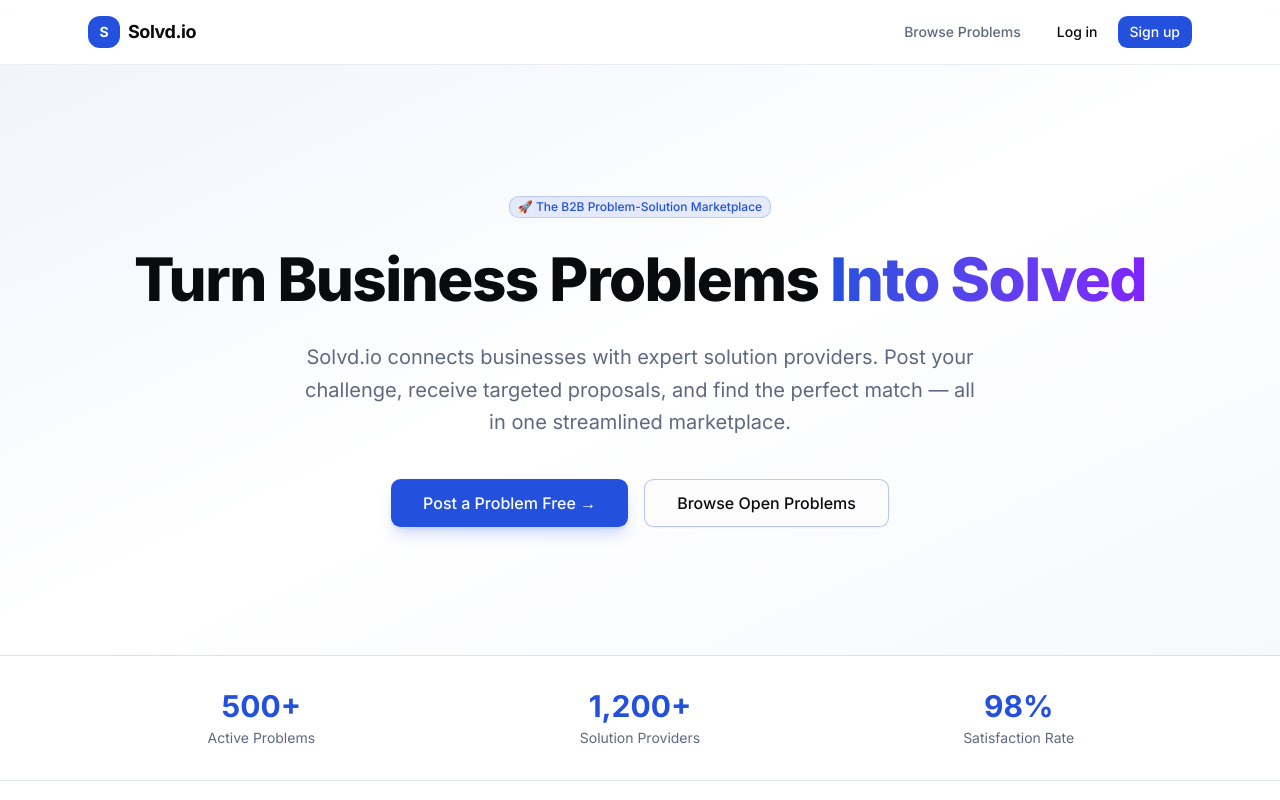
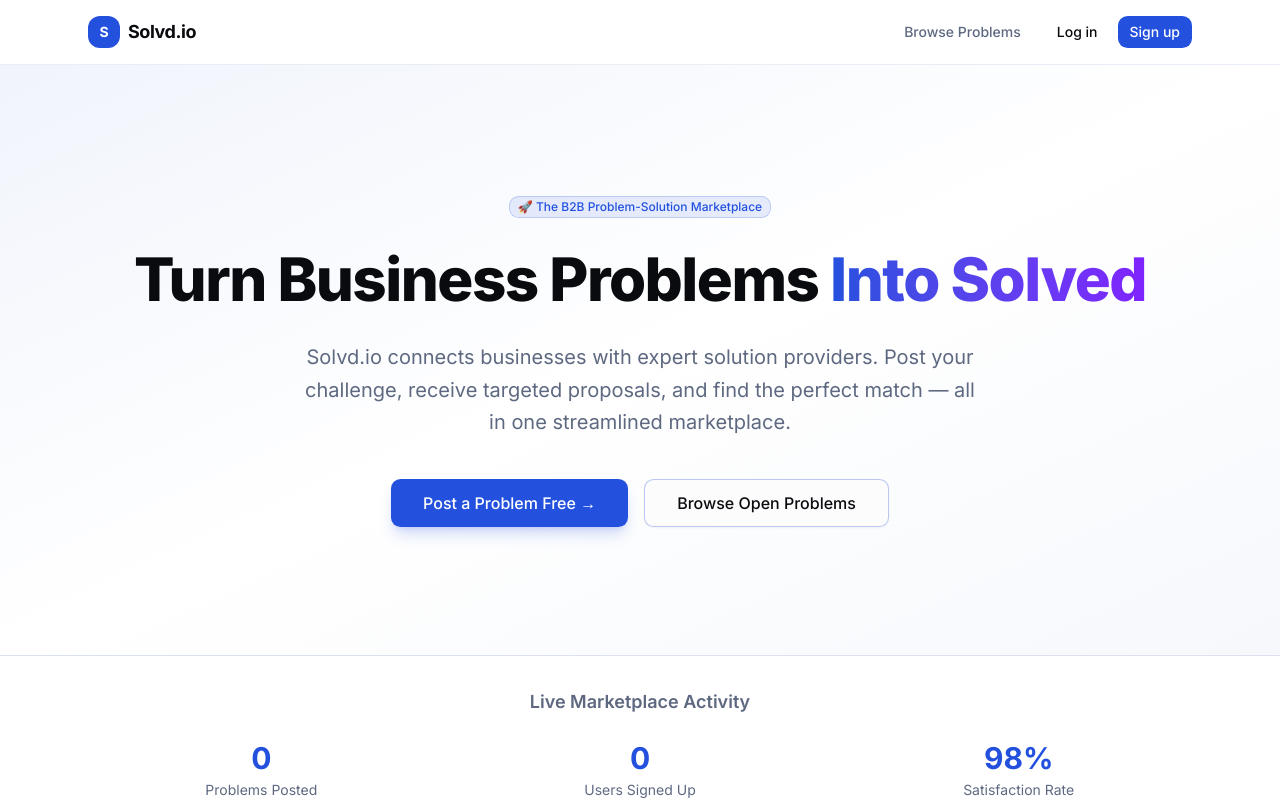
Before and after one commit to thecarlover/Opportunity_exchange, a Next.js app: page / in a window 1280 px wide. Shown: the top 800 px of the page. Built offline with nearby package versions, Linux system fonts and the light colour scheme; no server answers; the database is empty.

Commit message:
feat: add real-time marketplace stats to landing page

```diff
--- a/app/page.tsx
+++ b/app/page.tsx
@@ -1,6 +1,7 @@
 import Link from "next/link";
 import { Button } from "@/components/ui/button";
 import { Badge } from "@/components/ui/badge";
+import { prisma } from "@/lib/prisma";
 
 const CATEGORIES = [
   "Technology",
@@ -40,7 +41,14 @@ const FEATURES = [
   },
 ];
 
-export default function HomePage() {
+export default async function HomePage() {
+  const [totalProblems, totalProviders, totalBusinesses] = await Promise.all([
+    prisma.problem.count(),
+    prisma.user.count({ where: { role: "SOLUTION_PROVIDER" } }),
+    prisma.user.count({ where: { role: "BUSINESS" } })
+  ]);
+  const totalUsers = totalProviders + totalBusinesses;
+
   return (
     <div className="flex flex-col">
       {/* Hero */}
@@ -82,10 +90,13 @@ export default function HomePage() {
       {/* Stats strip */}
       <section className="border-y border-border bg-white py-8">
         <div className="mx-auto max-w-6xl px-4 sm:px-6">
+          <div className="text-center mb-6">
+            <h3 className="text-lg font-semibold text-muted-foreground">Live Marketplace Activity</h3>
+          </div>
           <div className="grid grid-cols-3 gap-8 text-center">
             {[
-              { value: "500+", label: "Active Problems" },
-              { value: "1,200+", label: "Solution Providers" },
+              { value: totalProblems.toLocaleString(), label: "Problems Posted" },
+              { value: totalUsers.toLocaleString(), label: "Users Signed Up" },
               { value: "98%", label: "Satisfaction Rate" },
             ].map((stat) => (
               <div key={stat.label}>
```
